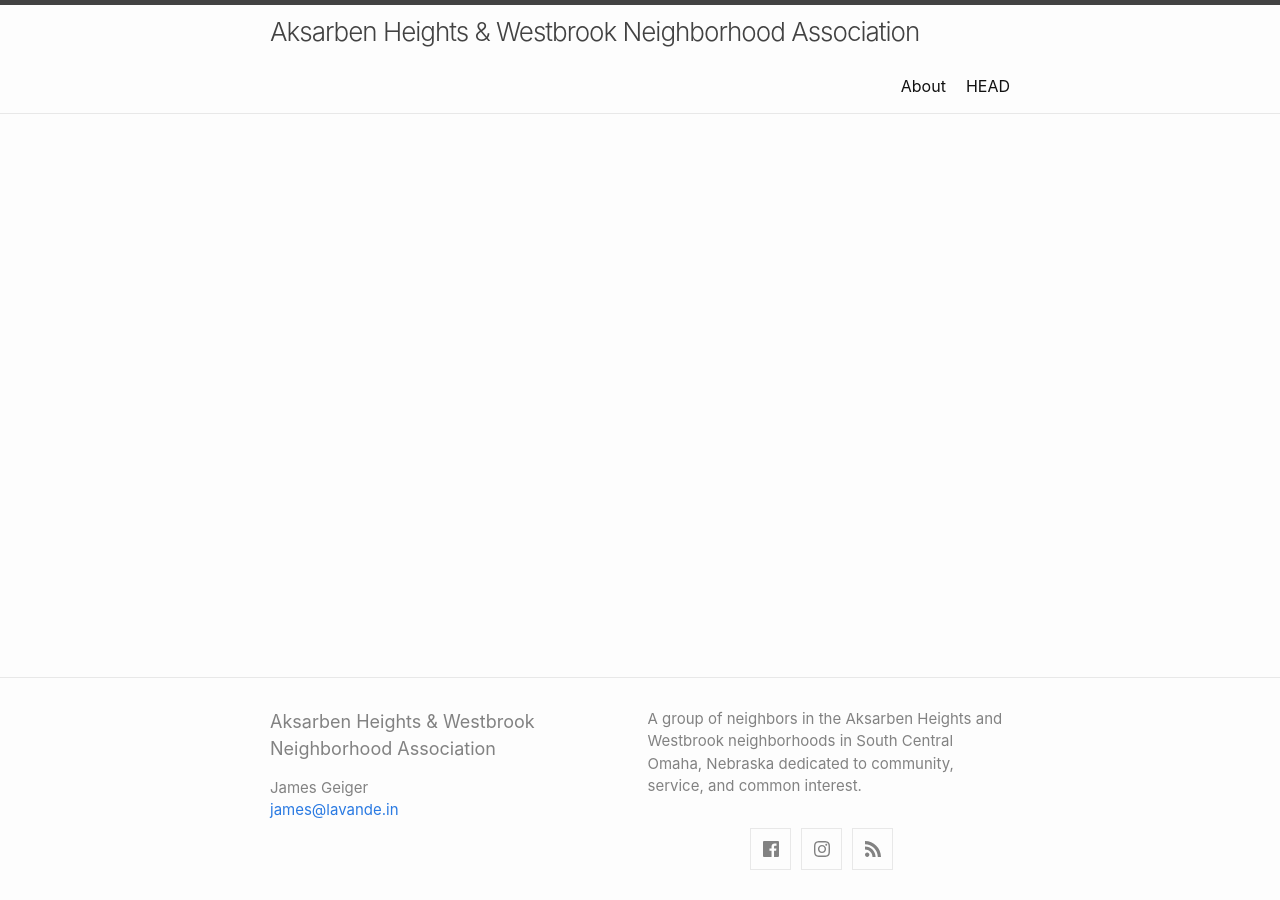
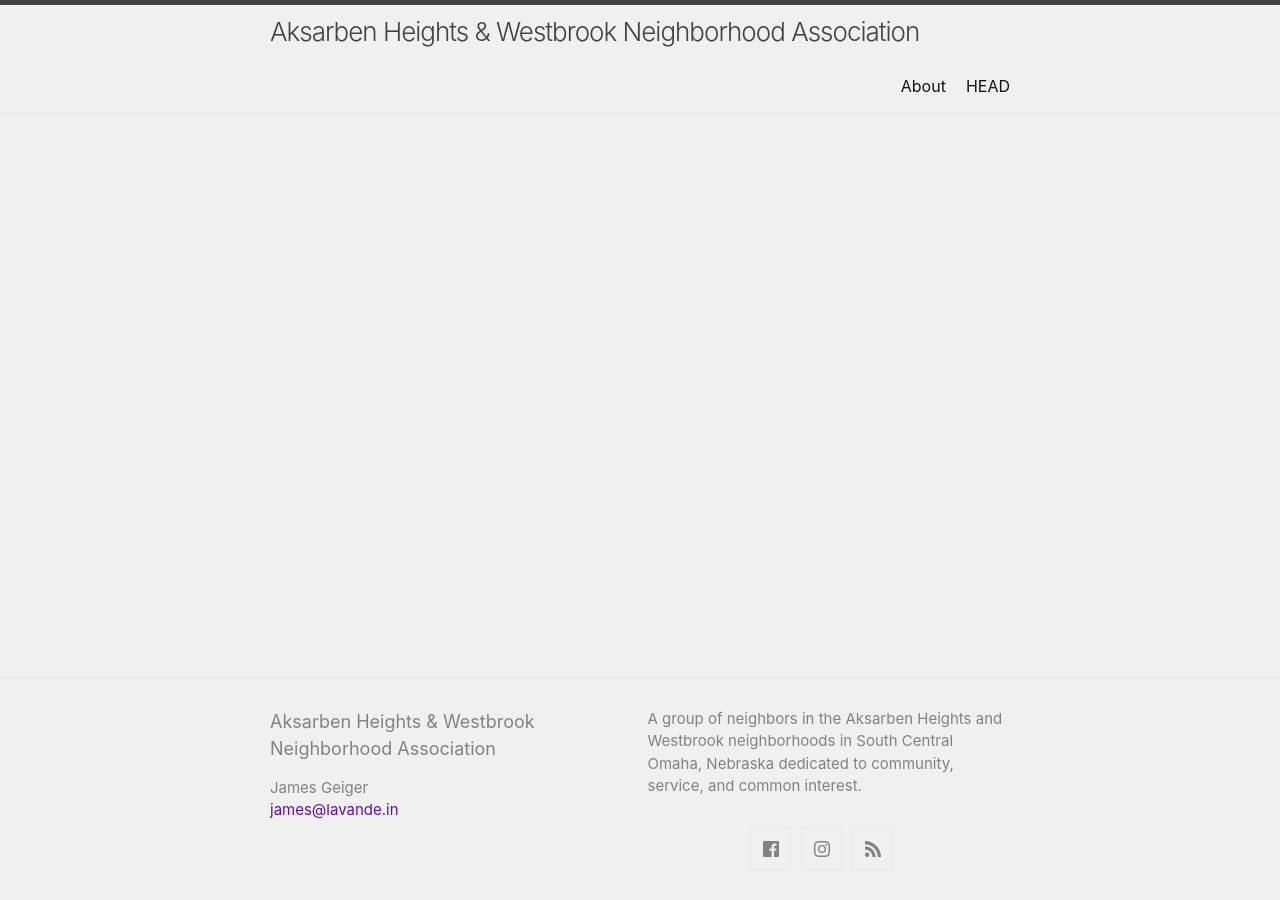
Before and after one commit to james-geiger/ahwna, a Jekyll site: the page built from index.md, in a window 1280 px wide. Built offline with Jekyll 4.4.1, drawn with Linux system fonts in a browser that asks for light colours.

Commit message:
Update minima.scss

```diff
--- a/_sass/minima.scss
+++ b/_sass/minima.scss
@@ -11,8 +11,8 @@
 $spacing-unit:     30px !default;
 
 $text-color:       #111 !default;
-$background-color: #fdfdfd !default;
-$brand-color:      #2a7ae2 !default;
+$background-color: #EFF1EF !default;
+$brand-color:      #6C0BA9 !default;
 
 $grey-color:       #828282 !default;
 $grey-color-light: lighten($grey-color, 40%) !default;
```
